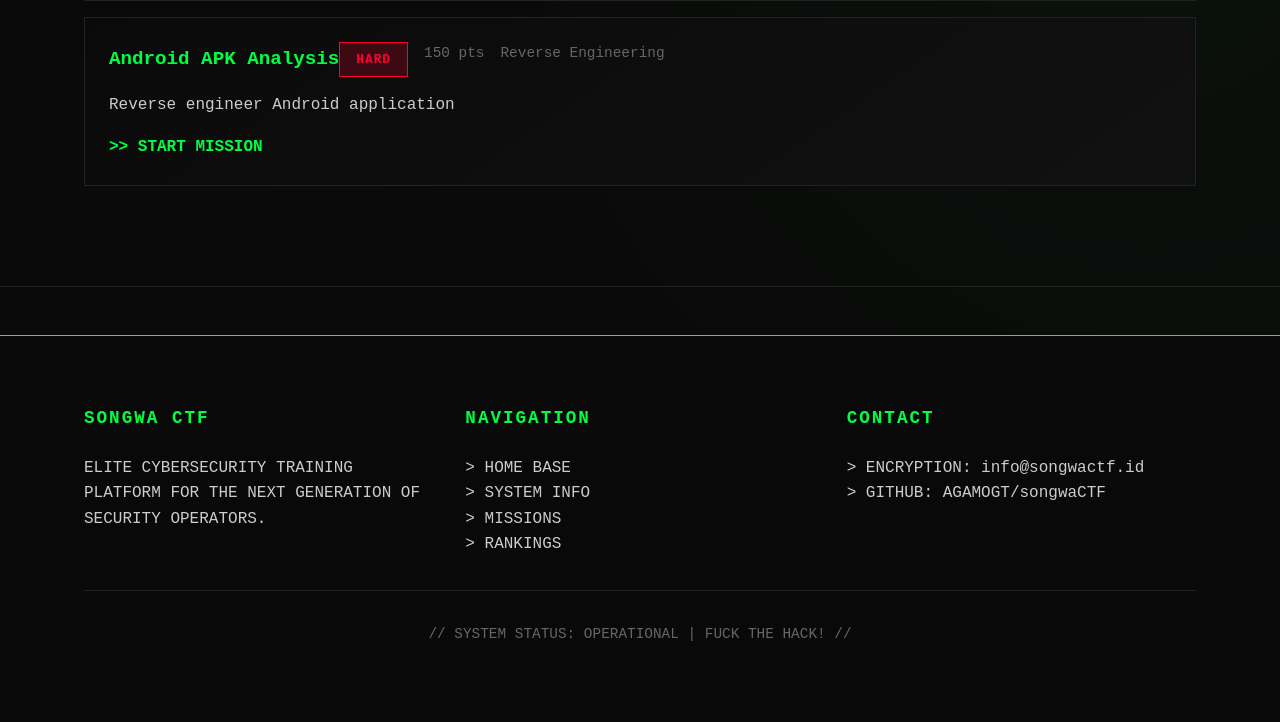
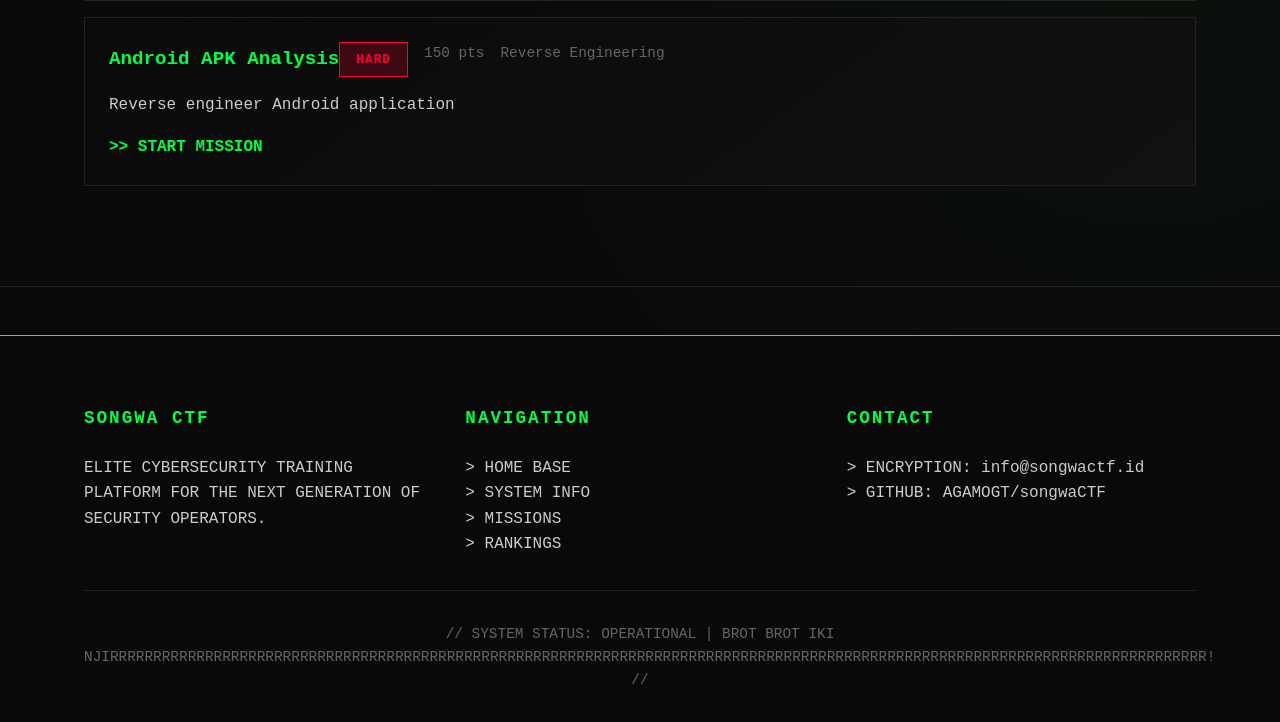
Before and after one commit to AGAMOGT/songwaCTF, a plain HTML site: page index.html in a window 1280 px wide. Shown: the part 3146-3868 px from the top of the page. Before the commit the page ends 3828 px from the top, so only its background shows below. Drawn offline with Linux system fonts and the light colour scheme.

Commit message:
Update index.html

```diff
--- a/index.html
+++ b/index.html
@@ -877,7 +877,7 @@
                 </div>
             </div>
             <div class="footer-bottom">
-                <p>// SYSTEM STATUS: OPERATIONAL | FUCK THE HACK! //</p>
+                <p>// SYSTEM STATUS: OPERATIONAL | BROT BROT IKI NJIRRRRRRRRRRRRRRRRRRRRRRRRRRRRRRRRRRRRRRRRRRRRRRRRRRRRRRRRRRRRRRRRRRRRRRRRRRRRRRRRRRRRRRRRRRRRRRRRRRRRRRRRRRRRRRRRRRRRRRRRRRRRRRR! //</p>
             </div>
         </div>
     </footer>
```
